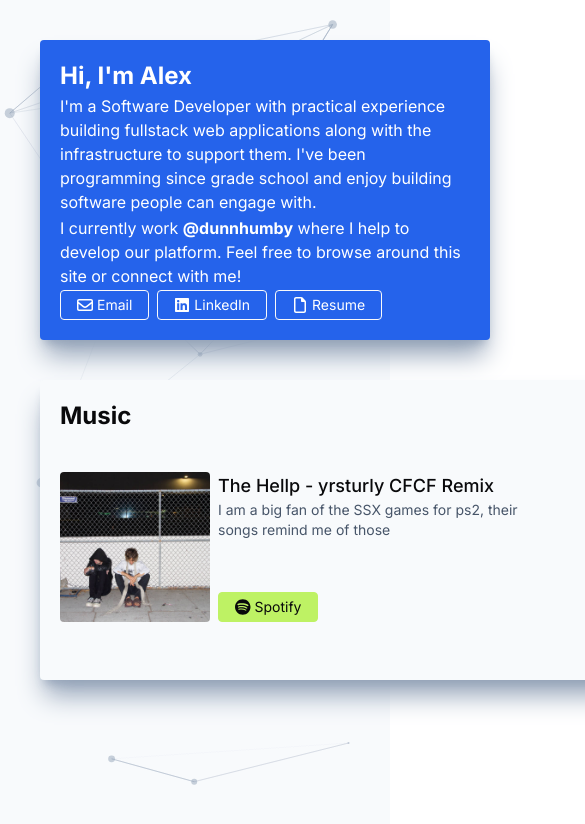
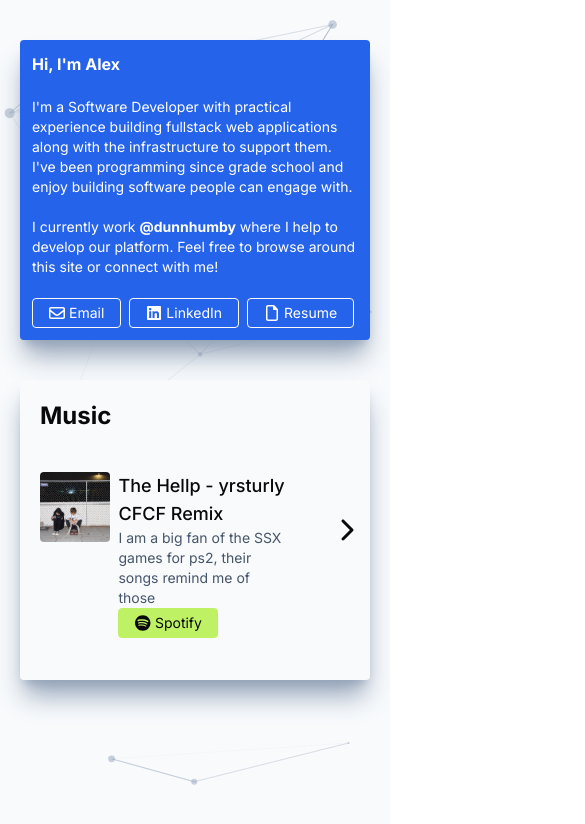
Before and after one commit to alex-zaykowski/alex-zaykowski.github.io, a Next.js app: page / in a window 390 px wide. Shown: the top 824 px of the page, 585 px wide, since content can reach past the window. Built offline with nearby package versions, Linux system fonts and the light colour scheme.

Commit message:
basic mobile support

```diff
--- a/package.json
+++ b/package.json
@@ -20,6 +20,7 @@
     "react": "^18",
     "react-dom": "^18",
     "react-particles": "^2.12.2",
+    "react-responsive": "^10.0.0",
     "tsparticles": "^3.5.0"
   },
   "devDependencies": {
--- a/src/app/components/containers/SlideContainer.tsx
+++ b/src/app/components/containers/SlideContainer.tsx
@@ -53,17 +53,19 @@ export const SlideContainer = () => {
   };
 
   return (
-    <div className="z-50 flex h-[300px] w-[600px] flex-row gap-10 rounded bg-slate-50 pl-5 text-zinc-950 shadow-xl shadow-slate-400">
+    <div className="z-50 flex h-[300px] w-[350px] flex-row gap-10 rounded bg-slate-50 pl-5 text-zinc-950 shadow-xl shadow-slate-400 md:w-[600px]">
       <div className="flex flex-col gap-10">
         <h1 className="mt-5 text-2xl font-bold">Music</h1>
         <div className="flex flex-row gap-2">
-          <Image
-            src={songs[index].image}
-            className="rounded"
-            width={150}
-            height={150}
-            alt="Album Cover"
-          />
+          <div>
+            <Image
+              src={songs[index].image}
+              className="rounded"
+              width={200}
+              height={200}
+              alt="Album Cover"
+            />
+          </div>
           <div className="flex flex-col justify-between">
             <div>
               <h1 className="text-lg font-medium">{songs[index].title}</h1>
--- a/src/app/page.tsx
+++ b/src/app/page.tsx
@@ -14,18 +14,21 @@ const openLink = (url: string) => {
 };
 export default function Home() {
   return (
-    <div className="z-50 flex min-h-screen flex-col gap-10 bg-slate-50 p-10 md:flex-row md:justify-between md:gap-0">
-      <div className="z-50 flex h-[300px] w-[450px] flex-col justify-between rounded bg-blue-600 p-5 text-white shadow-xl shadow-slate-400 md:w-[600px]">
-        <h1 className="text-2xl font-bold">Hi, I&apos;m Alex</h1>
-        <p>
+    <div className="z-50 flex min-h-screen flex-col items-center gap-10 bg-slate-50 p-10 md:flex-row md:items-baseline md:justify-between md:gap-0">
+      <div className="z-50 flex h-[300px] w-[350px] flex-col justify-between rounded bg-blue-600 p-3 text-white shadow-xl shadow-slate-400 md:w-[600px] md:p-5">
+        <h1 className="font-bold md:text-2xl">Hi, I&apos;m Alex</h1>
+        <p className="text-sm md:text-base">
           I&apos;m a Software Developer with practical experience building
           fullstack web applications along with the infrastructure to support
           them. I&apos;ve been programming since grade school and enjoy building
           software people can engage with.
         </p>
-        <p>
+        <p className="text-sm md:text-base">
           I currently work{" "}
-          <a className="font-bold" href="https://www.dunnhumby.com/">
+          <a
+            className="text-sm font-bold md:text-base"
+            href="https://www.dunnhumby.com/"
+          >
             @dunnhumby
           </a>{" "}
           where I help to develop our platform. Feel free to browse around this
```
Also changed, not shown: src/app/images/ywnkw.png, 1 other file (tests, documents, lock files or other folders).
